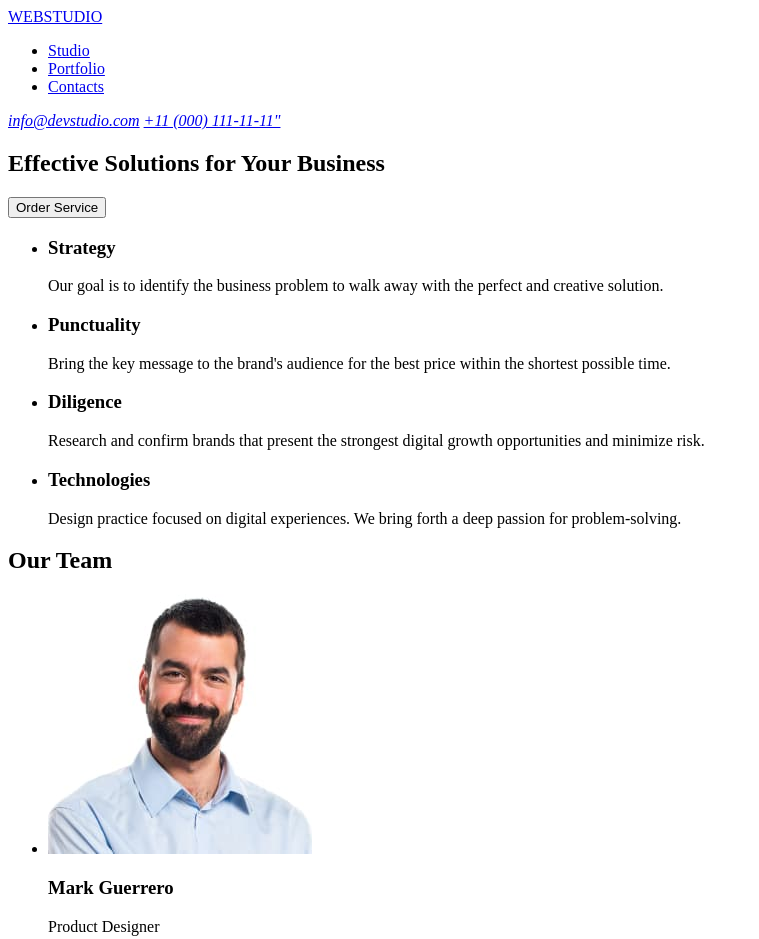
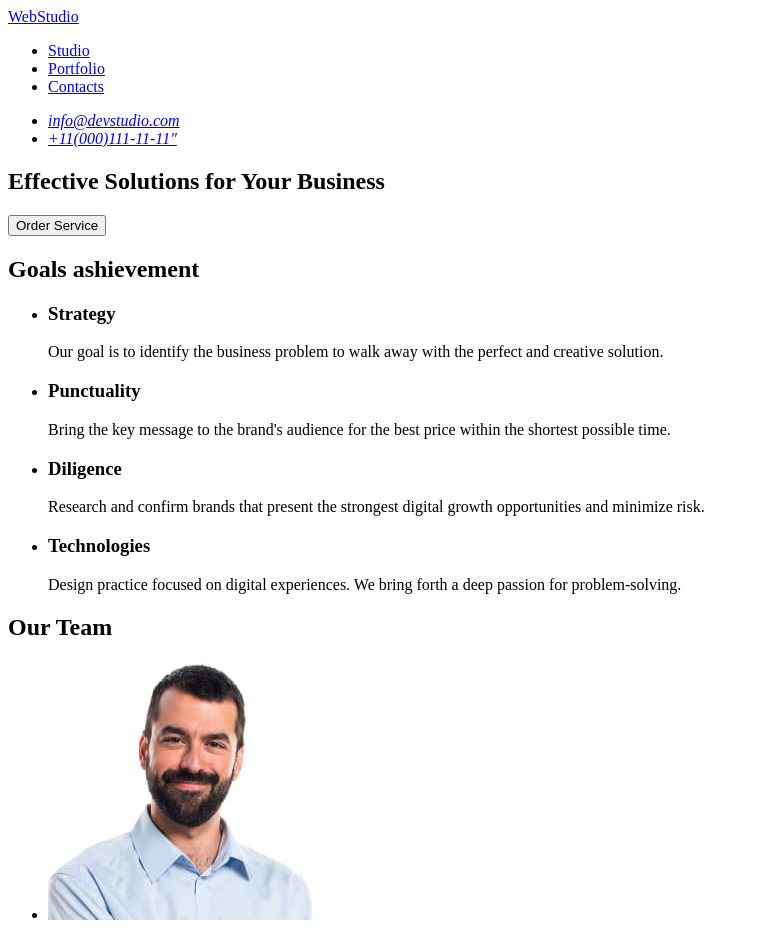
Before and after one commit to Valeria2262/goit-markup-hw-01, a plain HTML site: page index.html in a window 1280 px wide. Shown: the top 939 px of the page, without its empty margins (0-759 px from the left). Drawn offline with Linux system fonts and the light colour scheme.

Commit message:
Add homework 1 ready

```diff
--- a/index.html
+++ b/index.html
@@ -5,11 +5,12 @@
     <meta name="viewport" content="width=device-width, initial-scale=1.0" />
     <title>WEBSTUDIO</title>
   </head>
-  <!--markup of site elements-->
+
   <body>
     <header>
+      <!--Navigation-->
       <nav>
-        <a href="./index.html">WEBSTUDIO</a>
+        <a href="./index.html">WebStudio</a>
 
         <ul>
           <li>
@@ -24,18 +25,27 @@
         </ul>
       </nav>
       <address>
-        <a href="mailto:info@devstudio.com">info@devstudio.com</a>
-        <a href="tel:+11(000)111-11-11">+11 (000) 111-11-11"</a>
+        <ul>
+          <li>
+            <a href="mailto:info@devstudio.com">info@devstudio.com</a>
+          </li>
+          <li>
+            <a href="tel:+110001111111">+11(000)111-11-11"</a>
+          </li>
+        </ul>
       </address>
     </header>
 
     <main>
+      <!--Section effect-->
       <section>
         <h1>Effective Solutions for Your Business</h1>
         <button type="button">Order Service</button>
       </section>
 
+      <!--Section advantages-->
       <section>
+        <h2>Goals ashievement</h2>
         <ul>
           <li>
             <h3>Strategy</h3>
@@ -70,6 +80,8 @@
           </li>
         </ul>
       </section>
+
+      <!--Section our team-->
       <section>
         <h2>Our Team</h2>
         <ul>
@@ -121,7 +133,7 @@
     </main>
 
     <footer>
-      <a href="./index.html">WEBSTUDIO</a>
+      <a href="./index.html">WebStudio</a>
       <p>
         Increase the flow of customers and sales for your business with digital
         marketing & growth solutions.
```
